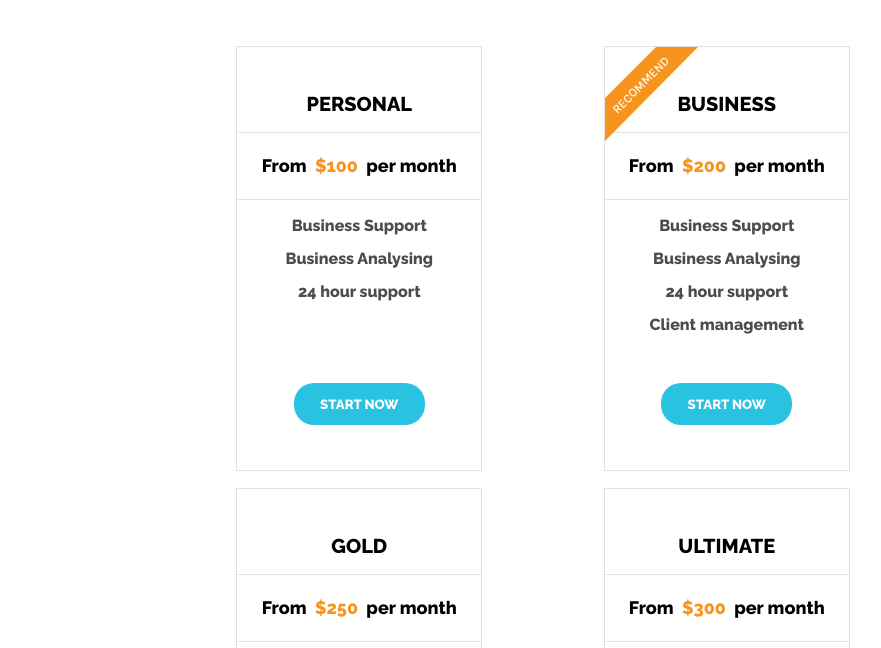
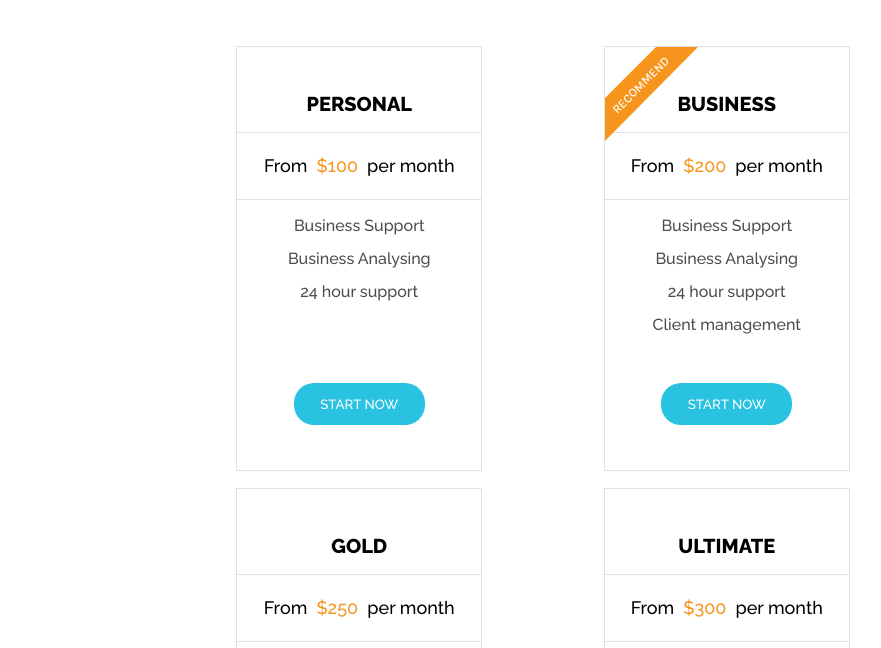
Before and after one commit to Medwid-Oleg/Media-query-adaptation-2, a plain HTML site: page index.html in a window 1280 px wide. Shown: the part 102-750 px from the top of the page, without its empty margins (97-978 px from the left). Drawn offline with Linux system fonts and the light colour scheme.

Commit message:
font commit

```diff
--- a/css/styles.css
+++ b/css/styles.css
@@ -1,3 +1,4 @@
+@import url('https://fonts.googleapis.com/css2?family=Karla&family=Raleway:wght@500;800&display=swap');
 *{
     margin: 0;
     padding: 0;
--- a/index.html
+++ b/index.html
@@ -4,8 +4,6 @@
 	<meta charset="UTF-8">
 	<meta name="viewport" content="width=device-width, initial-scale=1.0">
 	<link rel="stylesheet" href="css/styles.css">
-	<link href="https://fonts.googleapis.com/css2?family=Raleway:wght@800&display=swap" rel="stylesheet">
-	<link href="https://fonts.googleapis.com/css2?family=Karla&display=swap" rel="stylesheet">
 	<title>Document</title>
 </head>
 <body>
```
